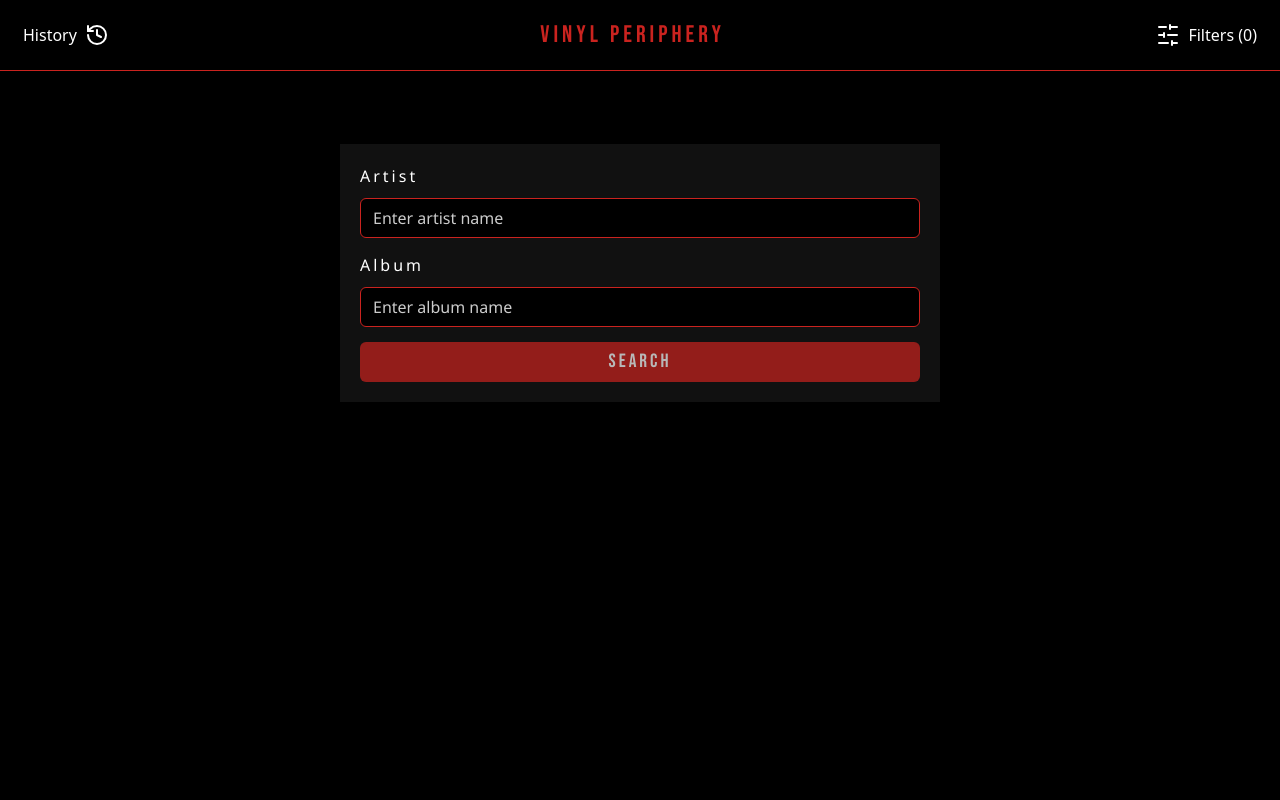
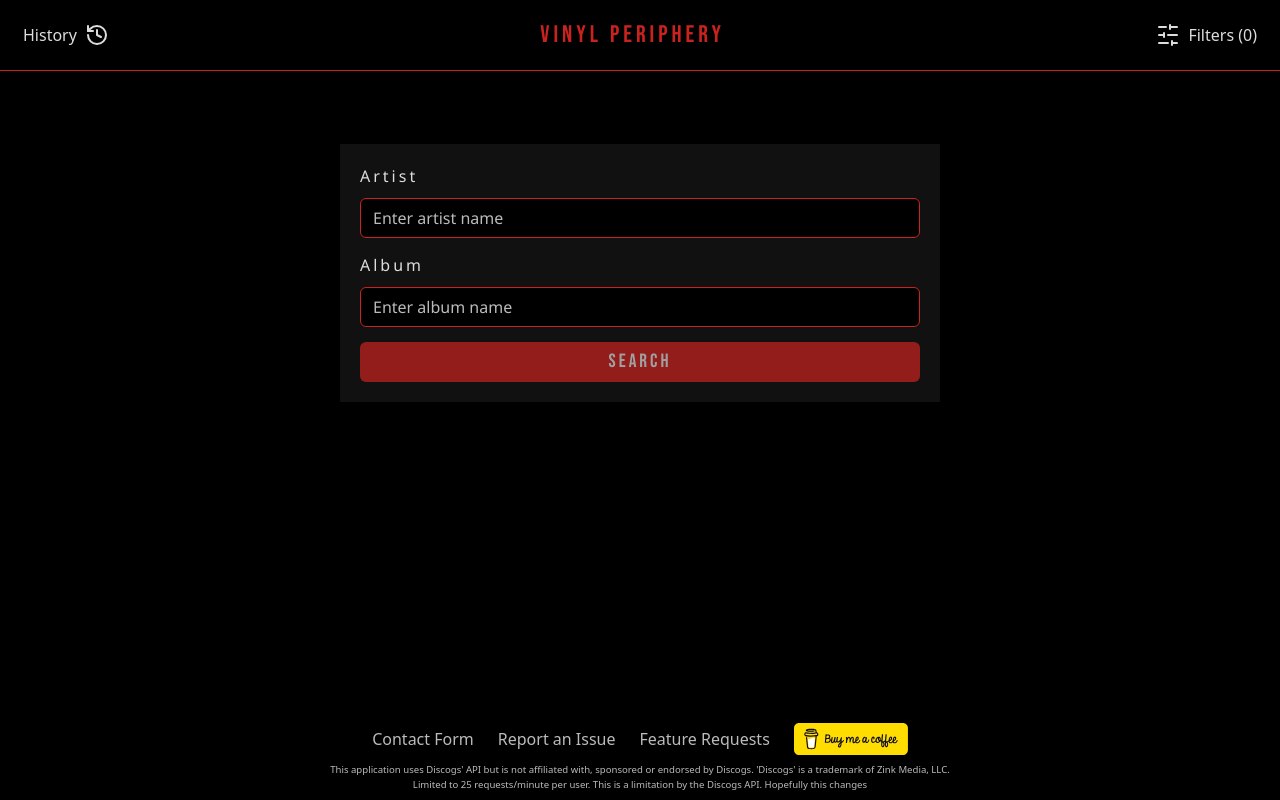
Before and after one commit to EricLusk-Jopson/vinyl-periphery, a React (Vite) app in the folder frontend/: page / in a window 1280 px wide. Built offline with nearby package versions, Linux system fonts and the light colour scheme; a web font is replaced by a local one.

Commit message:
footer structure with links and legal text

```diff
--- a/frontend/src/App.tsx
+++ b/frontend/src/App.tsx
@@ -12,6 +12,7 @@
 import { ReleaseList } from "./components/resultsDisplay/ReleaseList";
 import { ToastAction } from "./components/ui/toast";
 import { useToast } from "./hooks/use-toast";
+import { Footer } from "./components/layout/Footer";
 
 const SearchContainer: React.FC = () => {
   const { addSearch, getActiveSearch, setActiveSearch } = useCache();
@@ -131,6 +132,7 @@
       <div className="min-h-screen bg-background flex flex-col">
         <Header />
         <SearchContainer />
+        <Footer />
       </div>
     </CacheProvider>
   );
--- /dev/null
+++ b/frontend/src/components/layout/Footer.tsx
@@ -0,0 +1,52 @@
+export const Footer: React.FC = () => (
+  <footer className="mt-auto px-6 py-2 flex flex-col gap-2 text-text-secondary text-center text-xs">
+    <div className="text-center"></div>
+    <ul className="flex items-center gap-6 mx-auto text-sm">
+      <li>
+        <a href="/contact" className="hover:text-accent-red">
+          Contact Form
+        </a>
+      </li>
+      <li>
+        <a
+          href="https://github.com/EricLusk-Jopson/vinyl-periphery-feedback/issues/"
+          target="_blank"
+          rel="noopener noreferrer"
+          className="hover:text-accent-red"
+        >
+          Report an Issue
+        </a>
+      </li>
+      <li>
+        <a
+          href="https://github.com/EricLusk-Jopson/vinyl-periphery-feedback/discussions"
+          target="_blank"
+          rel="noopener noreferrer"
+          className="hover:text-red-700"
+        >
+          Feature Requests
+        </a>
+      </li>
+      <li>
+        <a
+          href="https://www.buymeacoffee.com/eluskjopsoq"
+          target="_blank"
+          rel="noopener noreferrer"
+        >
+          <img
+            src="/bmc-button.svg"
+            alt="Buy me a coffee"
+            className="h-8 w-auto hover:opacity-90 transition-opacity"
+          />
+        </a>
+      </li>
+    </ul>
+    <p className="text-center text-xs">
+      This application uses Discogs' API but is not affiliated with, sponsored
+      or endorsed by Discogs. 'Discogs' is a trademark of Zink Media, LLC.
+      <br />
+      Limited to 25 requests/minute per user. This is a limitation by the
+      Discogs API. Hopefully this changes
+    </p>
+  </footer>
+);
--- a/frontend/tailwind.config.js
+++ b/frontend/tailwind.config.js
@@ -25,8 +25,8 @@
           light: "#E84A45",
         },
         text: {
-          primary: "#ffffff",
-          secondary: "#cccccc",
+          primary: "#ddd",
+          secondary: "#bbb",
           disabled: "gray",
           inverse: "#000000",
         },
@@ -84,7 +84,7 @@
         ],
       },
       fontSize: {
-        xs: "0.875rem",
+        xs: "0.6rem",
         sm: "1rem",
         md: "1.2rem",
         lg: "1.5rem",
```
Also changed, not shown: frontend/public/bmc-button.svg (added), frontend/public/bmc-logo.svg (added).
